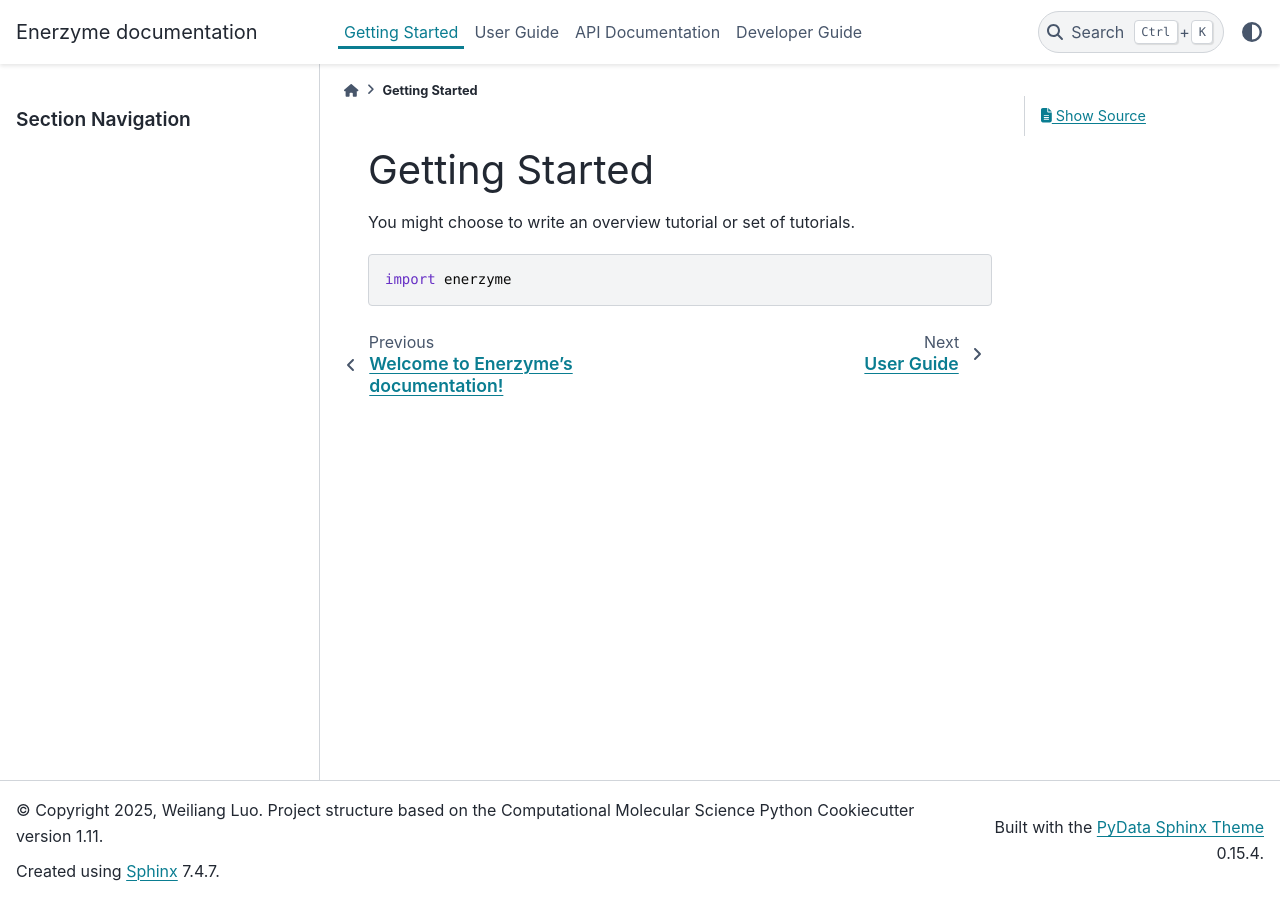
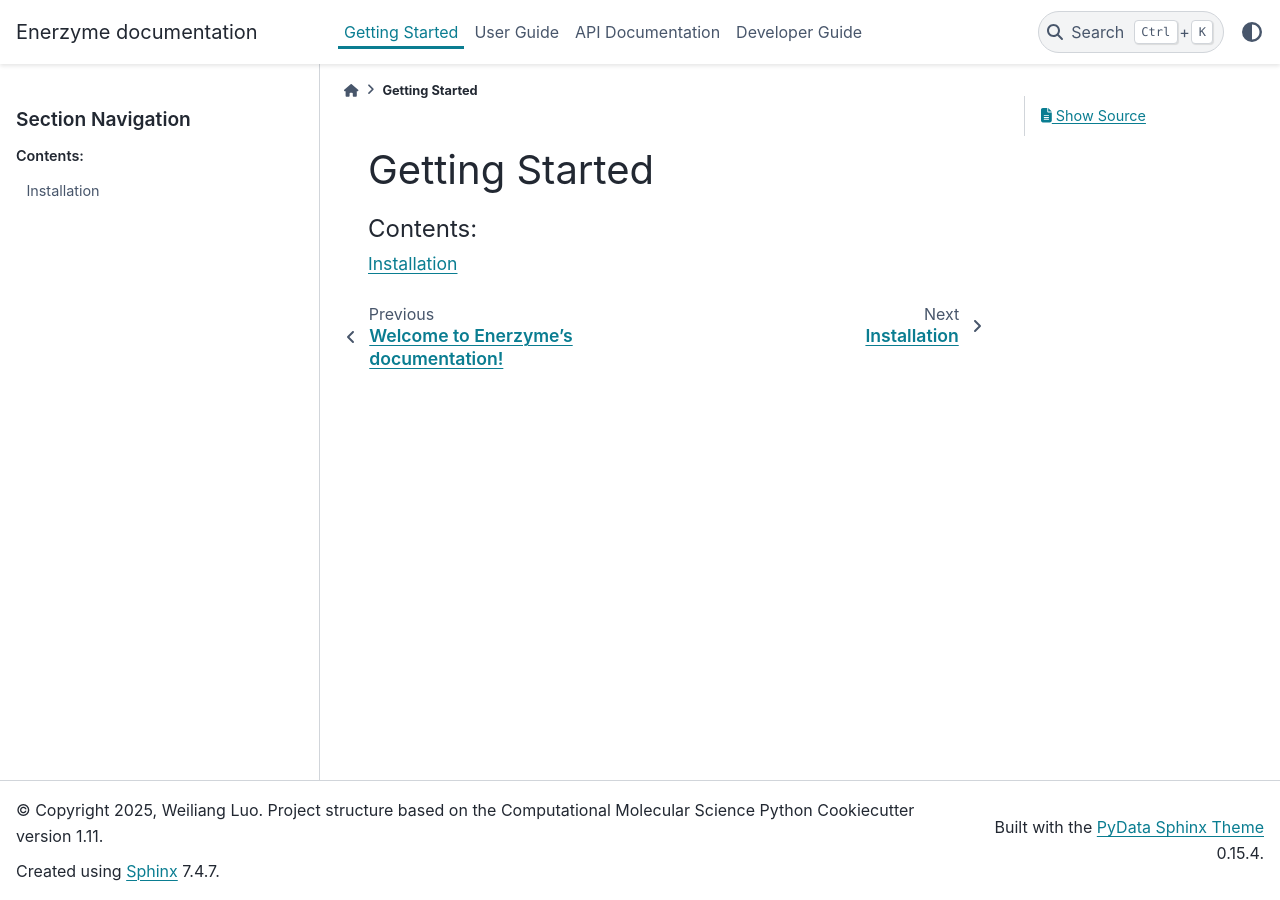
Before and after one commit to Benzoin96485/Enerzyme, a Sphinx documentation site: the page built from docs/getting_started.rst, in a window 1280 px wide. Built offline with Sphinx 7.4.7 and the PyData theme 0.15.4, drawn with Linux system fonts in a browser that asks for light colours.

Commit message:
installation document

```diff
--- a/docs/getting_started.rst
+++ b/docs/getting_started.rst
@@ -1,9 +1,8 @@
 Getting Started
 ===============
 
+.. toctree::
+   :maxdepth: 2
+   :caption: Contents:
 
-You might choose to write an overview tutorial or set of tutorials.
-
-.. code-block:: python
-
-    import enerzyme
+   getting_started/installation
--- a/setup.py
+++ b/setup.py
@@ -6,7 +6,7 @@
     install_requires=['numpy', 'h5py', 'tqdm', 'ase', 'joblib', 'addict',
                       'pandas', 'torch', 'scikit-learn', 'transformers',
                       'torch-ema', 'pyyaml', 'torch-geometric', 'rdkit', 'e3nn',
-                      'pytorch-lightning'
+                      'lightning'
                       ],
     entry_points={'console_scripts': ['enerzyme=enerzyme.cli:main']},
     packages=find_packages(include=["enerzyme", "enerzyme.*"]),
```
Also changed, not shown: docs/getting_started/installation.rst (added, +71 -0 lines), 1 other file.
